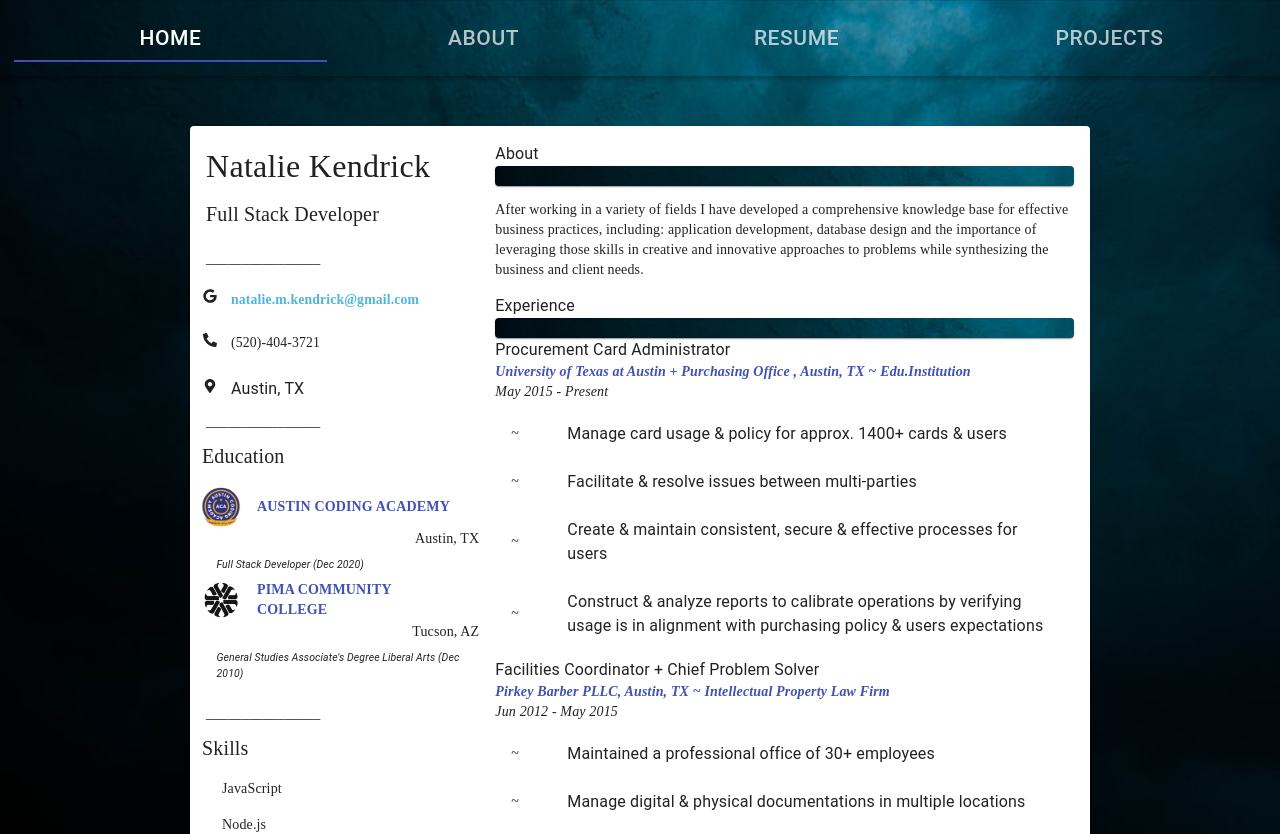
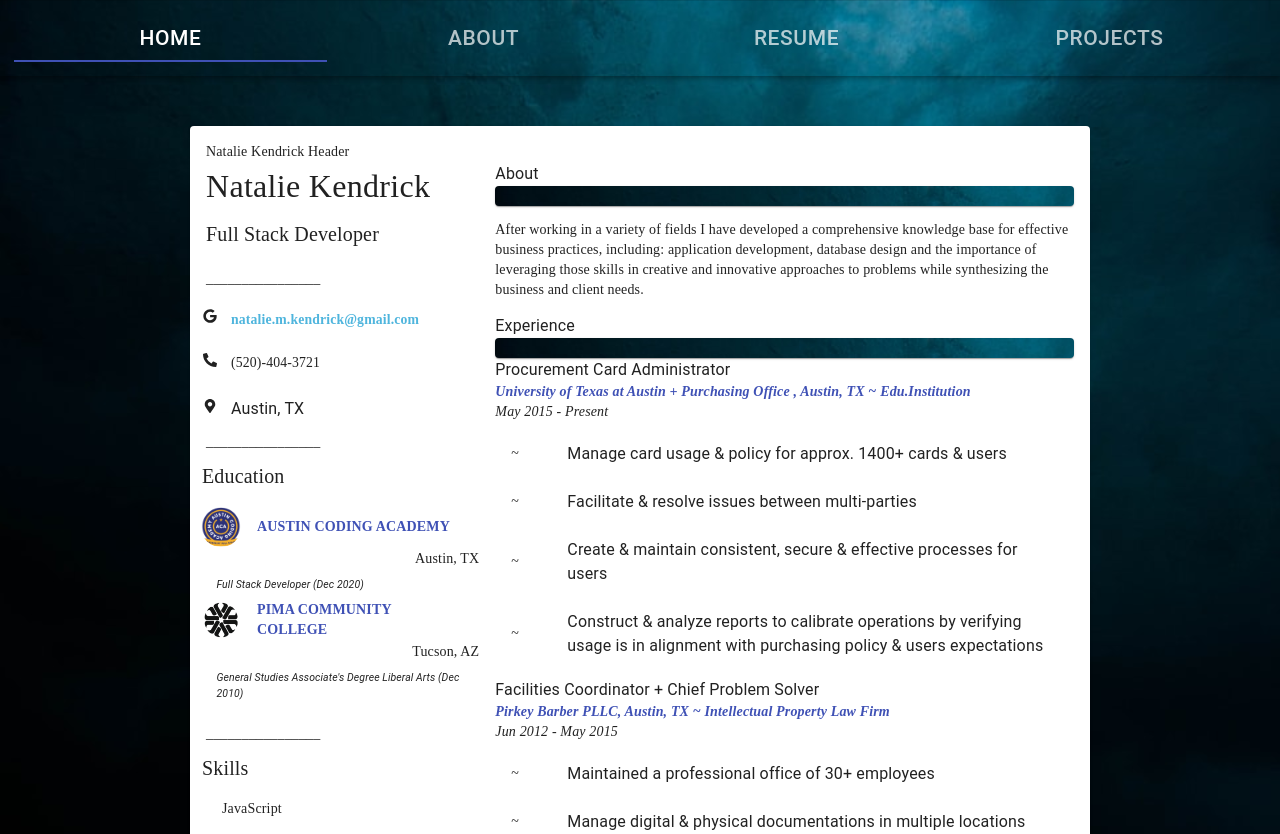
Before and after one commit to listenToRipley/nataliekendrick, a React (Create React App) app: page /resume in a window 1280 px wide. Shown: the top 834 px of the page. Built offline with nearby package versions, Linux system fonts and the light colour scheme.

Commit message:
start with outline

```diff
--- a/src/Components/Resume.js
+++ b/src/Components/Resume.js
@@ -20,6 +20,8 @@ import { FaInstagram} from "@react-icons/all-files/fa/FaInstagram";
 import aca from './projectImgs/acaBadge.png';
 import pima from './projectImgs/pima.png';
 import backdrop from './projectImgs/backdrop.jpeg';
+
+import ResumeHead from './ResumeHead';
 
 const useStyles = makeStyles((theme) => ({
   resume: {
@@ -136,6 +138,7 @@ const Resume = () => {
   return (
     <div className={classes.resume}>
       <Paper className={classes.paper}>
+      <ResumeHead/>
         <Grid
         container
         direction="row"
--- a/src/Components/ResumeHead.js
+++ b/src/Components/ResumeHead.js
@@ -0,0 +1,10 @@
+import React from 'react';
+
+const ResumeHead = () => {
+
+  return(
+    <div>Natalie Kendrick Header</div>
+  )
+}
+
+export default ResumeHead
```
Also changed, not shown: src/Components/ResumeContacts.js (added), src/Components/ResumeRef.js (added).
